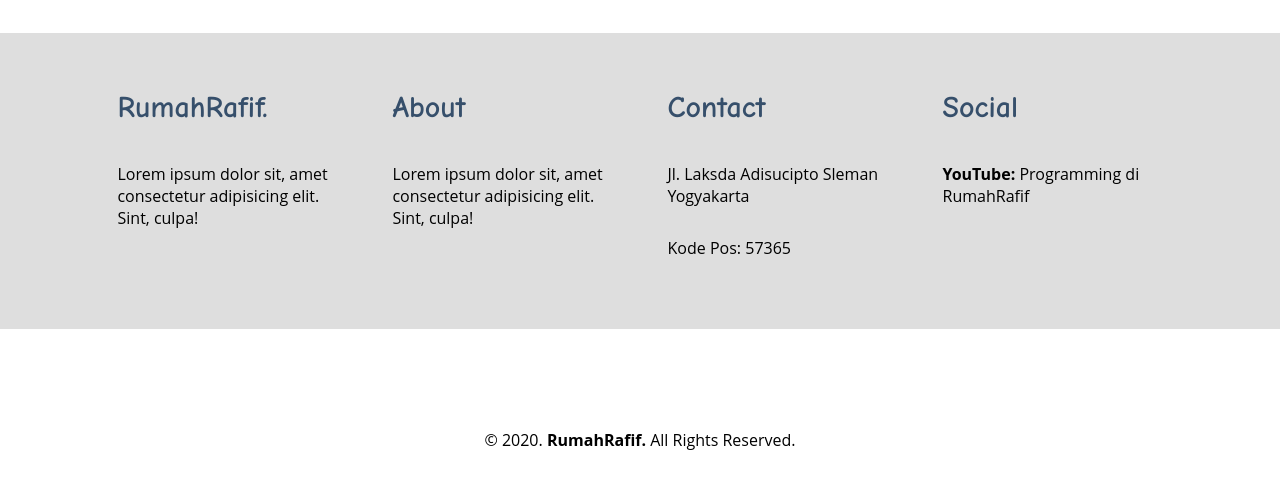
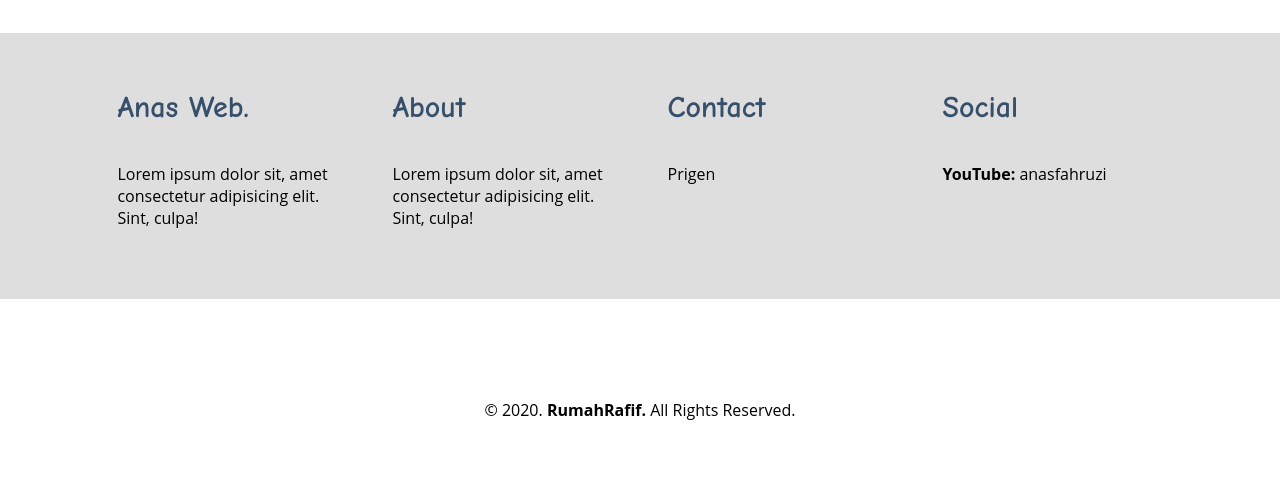
Before and after one commit to ansfhrzi/ansfhrzi.github.io, a plain HTML site: page index.html in a window 1280 px wide. Shown: the part 1894-2383 px from the top of the page. Drawn offline with Linux system fonts and the light colour scheme.

Commit message:
Update index.html

```diff
--- a/index.html
+++ b/index.html
@@ -110,7 +110,7 @@
         <div class="wrapper">
             <div class="footer">
                 <div class="footer-section">
-                    <h3>RumahRafif.</h3>
+                    <h3>Anas Web.</h3>
                     <p>Lorem ipsum dolor sit, amet consectetur adipisicing elit. Sint, culpa!</p>
                 </div>
                 <div class="footer-section">
@@ -119,12 +119,11 @@
                 </div>
                 <div class="footer-section">
                     <h3>Contact</h3>
-                    <p>Jl. Laksda Adisucipto Sleman Yogyakarta</p>
-                    <p>Kode Pos: 57365</p>
+                    <p>Prigen</p>
                 </div>
                 <div class="footer-section">
                     <h3>Social</h3>
-                    <p><b>YouTube: </b>Programming di RumahRafif</p>
+                    <p><b>YouTube: </b>anasfahruzi</p>
                 </div>
             </div>
         </div>
```
